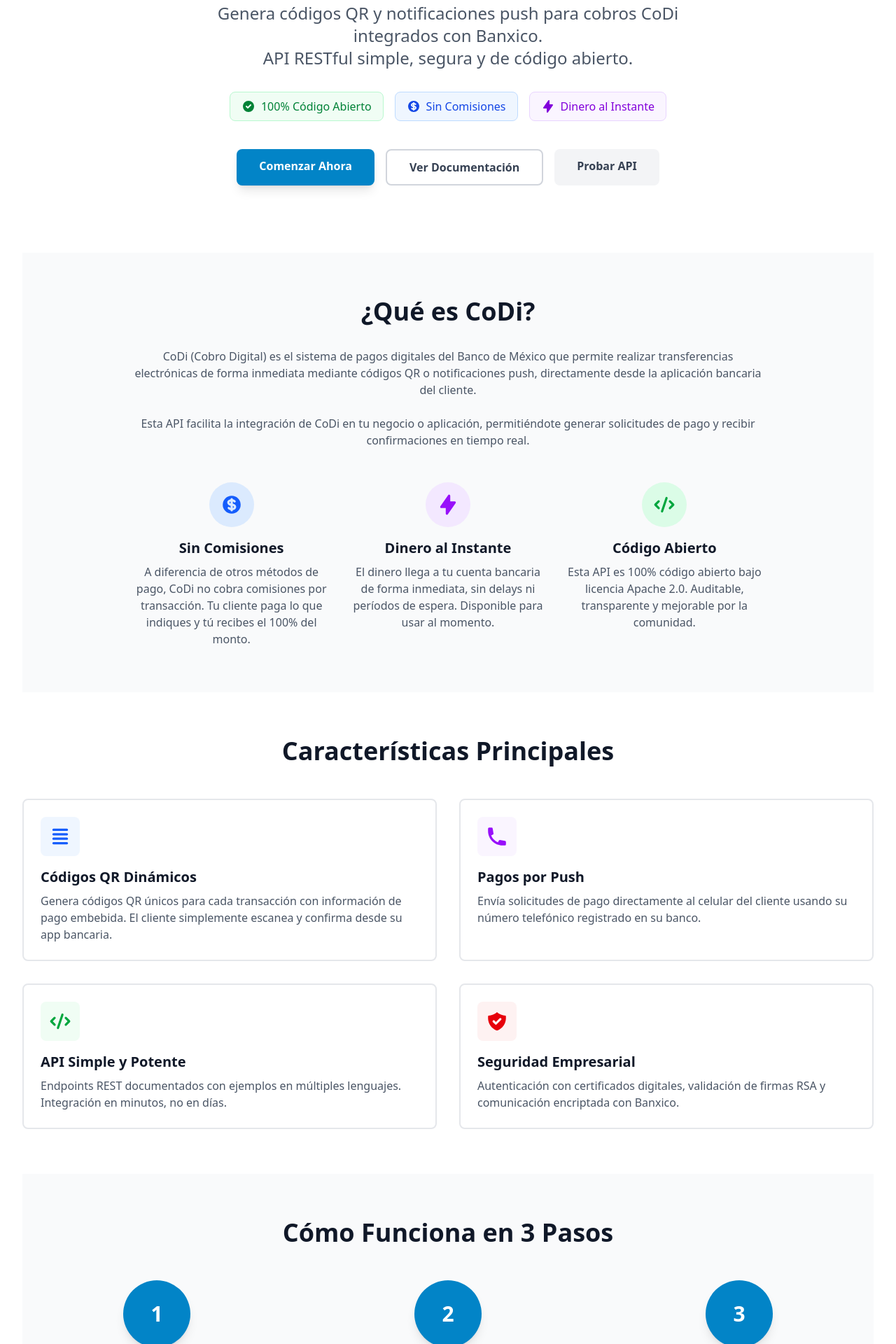
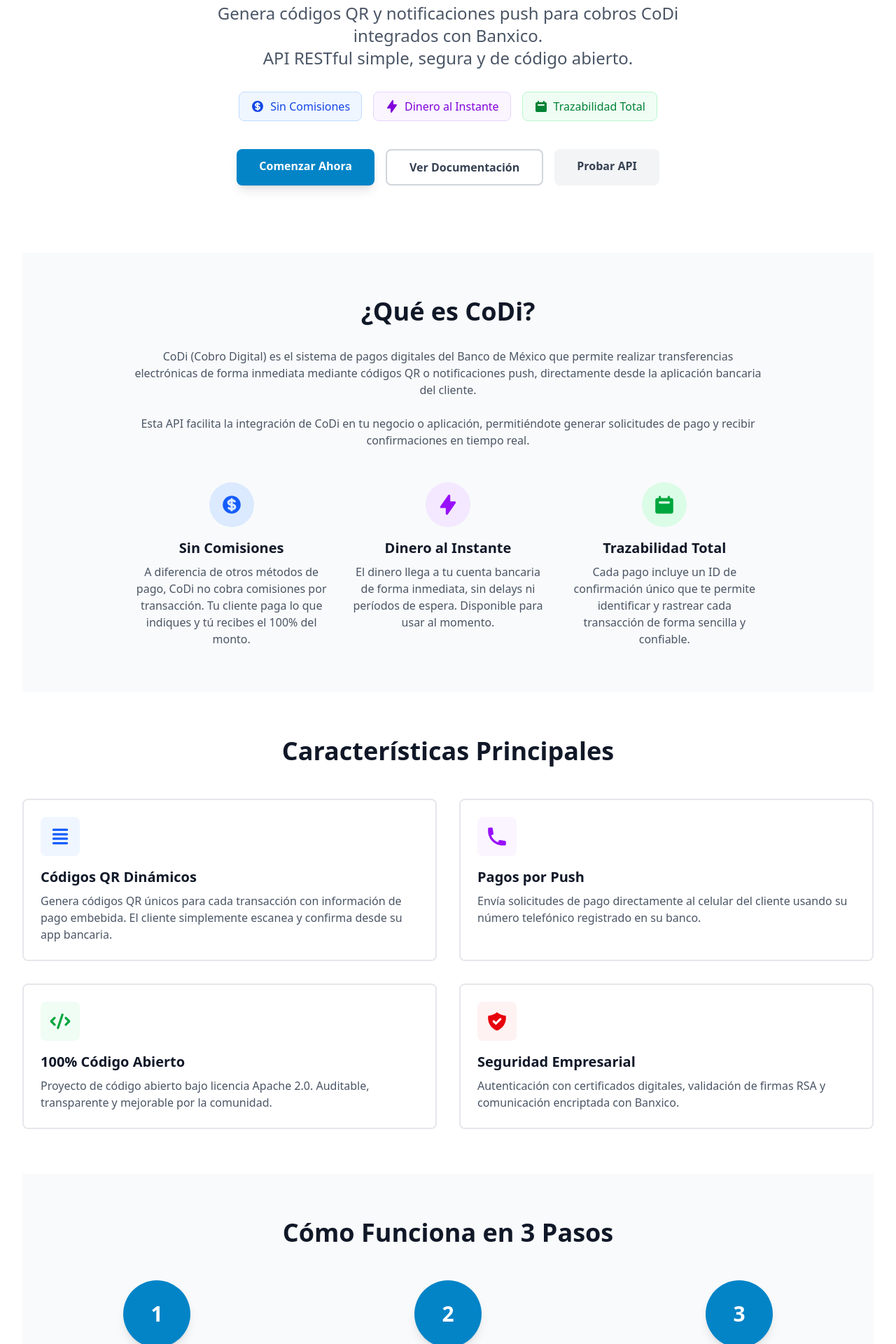
Before and after one commit to portfedh/codi-api-frontend, a React (Vite) app: page / in a window 1280 px wide. Shown: the part 360-2280 px from the top of the page at 70% size. Built offline with nearby package versions, Linux system fonts and the light colour scheme; no server answers.

Commit message:
Update content in Features, Hero, Use Cases, and What Is CoDi sections for clarity and accuracy

```diff
--- a/src/components/home/FeaturesSection.tsx
+++ b/src/components/home/FeaturesSection.tsx
@@ -26,8 +26,8 @@
           <path fillRule="evenodd" d="M12.316 3.051a1 1 0 01.633 1.265l-4 12a1 1 0 11-1.898-.632l4-12a1 1 0 011.265-.633zM5.707 6.293a1 1 0 010 1.414L3.414 10l2.293 2.293a1 1 0 11-1.414 1.414l-3-3a1 1 0 010-1.414l3-3a1 1 0 011.414 0zm8.586 0a1 1 0 011.414 0l3 3a1 1 0 010 1.414l-3 3a1 1 0 11-1.414-1.414L16.586 10l-2.293-2.293a1 1 0 010-1.414z" clipRule="evenodd" />
         </svg>
       ),
-      title: 'API Simple y Potente',
-      description: 'Endpoints REST documentados con ejemplos en múltiples lenguajes. Integración en minutos, no en días.',
+      title: '100% Código Abierto',
+      description: 'Proyecto de código abierto bajo licencia Apache 2.0. Auditable, transparente y mejorable por la comunidad.',
       color: 'green',
     },
     {
--- a/src/components/home/HeroSection.tsx
+++ b/src/components/home/HeroSection.tsx
@@ -26,13 +26,6 @@
 
         {/* Value Badges */}
         <div className="flex flex-wrap justify-center gap-4 mb-10">
-          <div className="flex items-center gap-2 px-4 py-2 bg-green-50 text-green-700 rounded-lg border border-green-200">
-            <svg className="w-5 h-5" fill="currentColor" viewBox="0 0 20 20">
-              <path fillRule="evenodd" d="M10 18a8 8 0 100-16 8 8 0 000 16zm3.707-9.293a1 1 0 00-1.414-1.414L9 10.586 7.707 9.293a1 1 0 00-1.414 1.414l2 2a1 1 0 001.414 0l4-4z" clipRule="evenodd" />
-            </svg>
-            <span className="font-medium">100% Código Abierto</span>
-          </div>
-
           <div className="flex items-center gap-2 px-4 py-2 bg-blue-50 text-blue-700 rounded-lg border border-blue-200">
             <svg className="w-5 h-5" fill="currentColor" viewBox="0 0 20 20">
               <path d="M8.433 7.418c.155-.103.346-.196.567-.267v1.698a2.305 2.305 0 01-.567-.267C8.07 8.34 8 8.114 8 8c0-.114.07-.34.433-.582zM11 12.849v-1.698c.22.071.412.164.567.267.364.243.433.468.433.582 0 .114-.07.34-.433.582a2.305 2.305 0 01-.567.267z" />
@@ -46,6 +39,13 @@
               <path fillRule="evenodd" d="M11.3 1.046A1 1 0 0112 2v5h4a1 1 0 01.82 1.573l-7 10A1 1 0 018 18v-5H4a1 1 0 01-.82-1.573l7-10a1 1 0 011.12-.38z" clipRule="evenodd" />
             </svg>
             <span className="font-medium">Dinero al Instante</span>
+          </div>
+
+          <div className="flex items-center gap-2 px-4 py-2 bg-green-50 text-green-700 rounded-lg border border-green-200">
+            <svg className="w-5 h-5" fill="currentColor" viewBox="0 0 20 20">
+              <path fillRule="evenodd" d="M6 2a1 1 0 00-1 1v1H4a2 2 0 00-2 2v10a2 2 0 002 2h12a2 2 0 002-2V6a2 2 0 00-2-2h-1V3a1 1 0 10-2 0v1H7V3a1 1 0 00-1-1zm0 5a1 1 0 000 2h8a1 1 0 100-2H6z" clipRule="evenodd" />
+            </svg>
+            <span className="font-medium">Trazabilidad Total</span>
           </div>
         </div>
 
--- a/src/components/home/UseCasesSection.tsx
+++ b/src/components/home/UseCasesSection.tsx
@@ -3,30 +3,45 @@
     {
       icon: (
         <svg className="w-8 h-8" fill="currentColor" viewBox="0 0 20 20">
-          <path fillRule="evenodd" d="M10 2a4 4 0 00-4 4v1H5a1 1 0 00-.994.89l-1 9A1 1 0 004 18h12a1 1 0 00.994-1.11l-1-9A1 1 0 0015 7h-1V6a4 4 0 00-4-4zm2 5V6a2 2 0 10-4 0v1h4zm-6 3a1 1 0 112 0 1 1 0 01-2 0zm7-1a1 1 0 100 2 1 1 0 000-2z" clipRule="evenodd" />
+          <path
+            fillRule="evenodd"
+            d="M10 2a4 4 0 00-4 4v1H5a1 1 0 00-.994.89l-1 9A1 1 0 004 18h12a1 1 0 00.994-1.11l-1-9A1 1 0 0015 7h-1V6a4 4 0 00-4-4zm2 5V6a2 2 0 10-4 0v1h4zm-6 3a1 1 0 112 0 1 1 0 01-2 0zm7-1a1 1 0 100 2 1 1 0 000-2z"
+            clipRule="evenodd"
+          />
         </svg>
       ),
-      title: 'E-commerce',
-      description: 'Tiendas en línea que necesitan ofrecer pagos inmediatos sin tarjeta de crédito.',
+      title: "E-commerce",
+      description:
+        "Tiendas en línea que necesitan ofrecer pagos en linea sin pagar comisiones.",
     },
     {
       icon: (
         <svg className="w-8 h-8" fill="currentColor" viewBox="0 0 20 20">
-          <path fillRule="evenodd" d="M6 6V5a3 3 0 013-3h2a3 3 0 013 3v1h2a2 2 0 012 2v3.57A22.952 22.952 0 0110 13a22.95 22.95 0 01-8-1.43V8a2 2 0 012-2h2zm2-1a1 1 0 011-1h2a1 1 0 011 1v1H8V5zm1 5a1 1 0 011-1h.01a1 1 0 110 2H10a1 1 0 01-1-1z" clipRule="evenodd" />
+          <path
+            fillRule="evenodd"
+            d="M6 6V5a3 3 0 013-3h2a3 3 0 013 3v1h2a2 2 0 012 2v3.57A22.952 22.952 0 0110 13a22.95 22.95 0 01-8-1.43V8a2 2 0 012-2h2zm2-1a1 1 0 011-1h2a1 1 0 011 1v1H8V5zm1 5a1 1 0 011-1h.01a1 1 0 110 2H10a1 1 0 01-1-1z"
+            clipRule="evenodd"
+          />
           <path d="M2 13.692V16a2 2 0 002 2h12a2 2 0 002-2v-2.308A24.974 24.974 0 0110 15c-2.796 0-5.487-.46-8-1.308z" />
         </svg>
       ),
-      title: 'Puntos de Venta',
-      description: 'Comercios físicos que quieren cobrar con QR en lugar de terminal de tarjetas.',
+      title: "Puntos de Venta",
+      description:
+        "Comercios físicos que quieren cobrar con QR y necesitan el dinero al instante.",
     },
     {
       icon: (
         <svg className="w-8 h-8" fill="currentColor" viewBox="0 0 20 20">
-          <path fillRule="evenodd" d="M6 2a1 1 0 00-1 1v1H4a2 2 0 00-2 2v10a2 2 0 002 2h12a2 2 0 002-2V6a2 2 0 00-2-2h-1V3a1 1 0 10-2 0v1H7V3a1 1 0 00-1-1zm0 5a1 1 0 000 2h8a1 1 0 100-2H6z" clipRule="evenodd" />
+          <path
+            fillRule="evenodd"
+            d="M6 2a1 1 0 00-1 1v1H4a2 2 0 00-2 2v10a2 2 0 002 2h12a2 2 0 002-2V6a2 2 0 00-2-2h-1V3a1 1 0 10-2 0v1H7V3a1 1 0 00-1-1zm0 5a1 1 0 000 2h8a1 1 0 100-2H6z"
+            clipRule="evenodd"
+          />
         </svg>
       ),
-      title: 'Servicios',
-      description: 'Plataformas de servicios que facturan a clientes y necesitan confirmación inmediata.',
+      title: "Servicios",
+      description:
+        "Plataformas de servicios que facturan a clientes y necesitan confirmación inmediata.",
     },
     {
       icon: (
@@ -34,8 +49,9 @@
           <path d="M13 6a3 3 0 11-6 0 3 3 0 016 0zM18 8a2 2 0 11-4 0 2 2 0 014 0zM14 15a4 4 0 00-8 0v3h8v-3zM6 8a2 2 0 11-4 0 2 2 0 014 0zM16 18v-3a5.972 5.972 0 00-.75-2.906A3.005 3.005 0 0119 15v3h-3zM4.75 12.094A5.973 5.973 0 004 15v3H1v-3a3 3 0 013.75-2.906z" />
         </svg>
       ),
-      title: 'Marketplaces',
-      description: 'Aplicaciones que conectan compradores y vendedores y procesan pagos entre ellos.',
+      title: "Marketplaces",
+      description:
+        "Aplicaciones que conectan compradores y vendedores y procesan pagos entre ellos.",
     },
   ];
 
@@ -59,9 +75,7 @@
             <h3 className="text-lg font-bold text-gray-900 mb-2">
               {useCase.title}
             </h3>
-            <p className="text-sm text-gray-600">
-              {useCase.description}
-            </p>
+            <p className="text-sm text-gray-600">{useCase.description}</p>
           </div>
         ))}
       </div>
--- a/src/components/home/WhatIsCodiSection.tsx
+++ b/src/components/home/WhatIsCodiSection.tsx
@@ -55,13 +55,13 @@
           <div className="text-center">
             <div className="inline-flex items-center justify-center w-16 h-16 bg-green-100 text-green-600 rounded-full mb-4">
               <svg className="w-8 h-8" fill="currentColor" viewBox="0 0 20 20">
-                <path fillRule="evenodd" d="M12.316 3.051a1 1 0 01.633 1.265l-4 12a1 1 0 11-1.898-.632l4-12a1 1 0 011.265-.633zM5.707 6.293a1 1 0 010 1.414L3.414 10l2.293 2.293a1 1 0 11-1.414 1.414l-3-3a1 1 0 010-1.414l3-3a1 1 0 011.414 0zm8.586 0a1 1 0 011.414 0l3 3a1 1 0 010 1.414l-3 3a1 1 0 11-1.414-1.414L16.586 10l-2.293-2.293a1 1 0 010-1.414z" clipRule="evenodd" />
+                <path fillRule="evenodd" d="M6 2a1 1 0 00-1 1v1H4a2 2 0 00-2 2v10a2 2 0 002 2h12a2 2 0 002-2V6a2 2 0 00-2-2h-1V3a1 1 0 10-2 0v1H7V3a1 1 0 00-1-1zm0 5a1 1 0 000 2h8a1 1 0 100-2H6z" clipRule="evenodd" />
               </svg>
             </div>
-            <h3 className="text-xl font-bold text-gray-900 mb-2">Código Abierto</h3>
+            <h3 className="text-xl font-bold text-gray-900 mb-2">Trazabilidad Total</h3>
             <p className="text-gray-600">
-              Esta API es 100% código abierto bajo licencia Apache 2.0. Auditable, transparente
-              y mejorable por la comunidad.
+              Cada pago incluye un ID de confirmación único que te permite identificar y rastrear
+              cada transacción de forma sencilla y confiable.
             </p>
           </div>
         </div>
```
